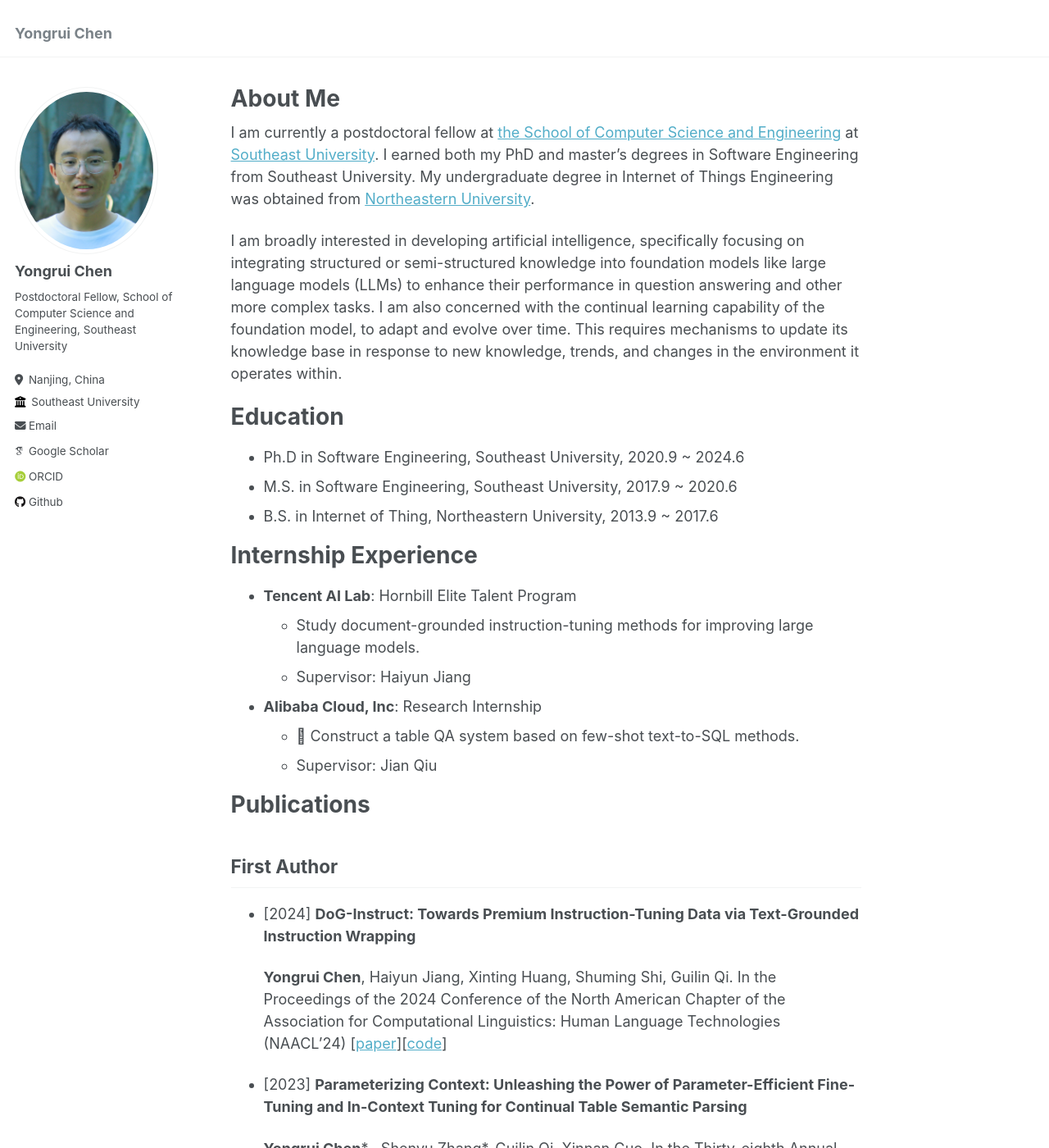
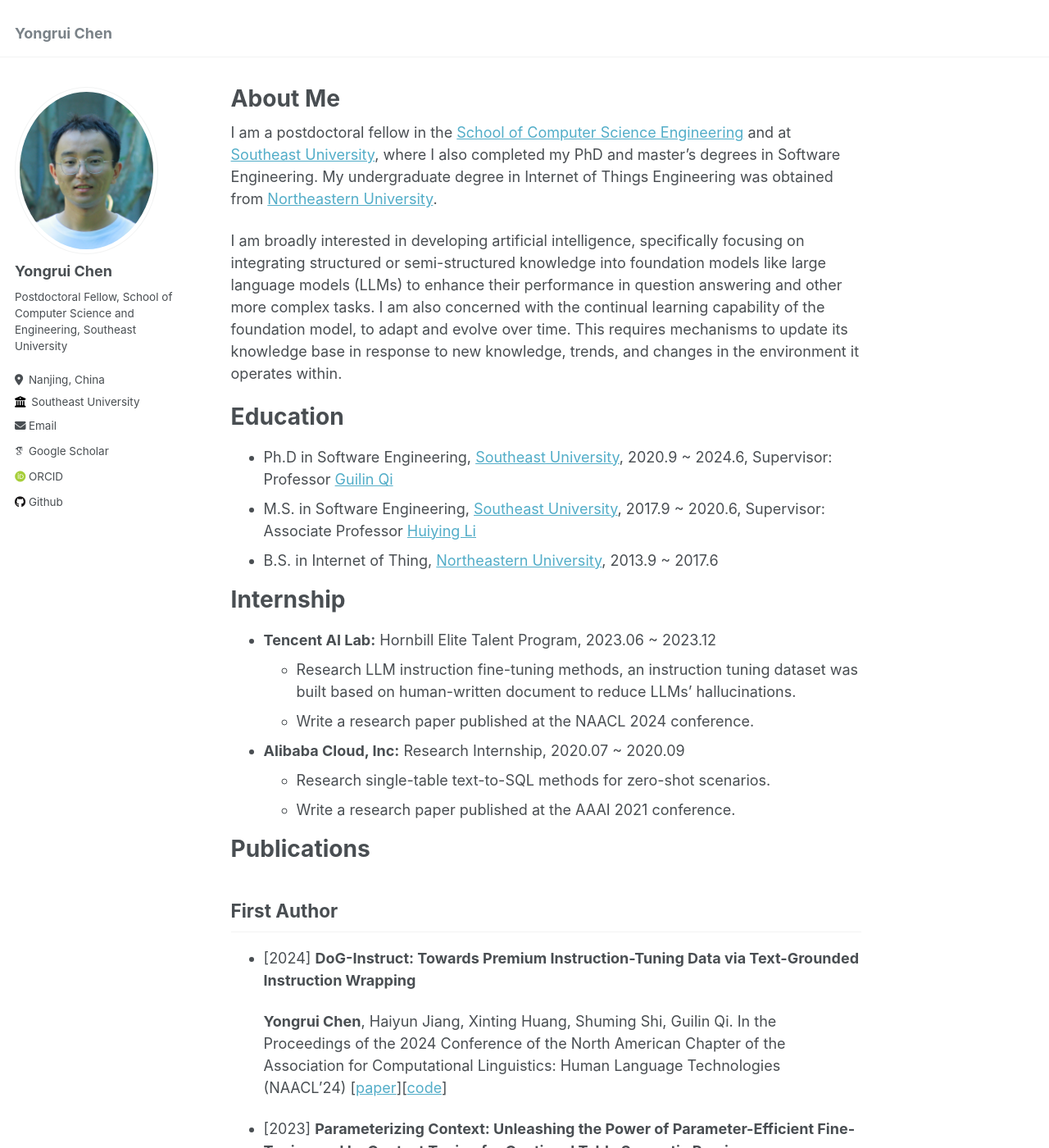
Before and after one commit to Bahuia/bahuia.github.io, a Jekyll site: the page built from _pages/about.md, in a window 1280 px wide and 1400 px high. Shown: the whole window at 82% size. Built offline with Jekyll 4.4.1, drawn with Linux system fonts in a browser that asks for light colours; some web fonts are replaced; some of the changed text lies outside the part shown.

Commit message:
20240722

```diff
--- a/_pages/about.md
+++ b/_pages/about.md
@@ -7,8 +7,7 @@ redirect_from:
   - /about.html
 ---
 
-
-I am currently a postdoctoral fellow at [the School of Computer Science and Engineering](https://cse.seu.edu.cn) at [Southeast University](https://www.seu.edu.cn). I earned both my PhD and master's degrees in Software Engineering from Southeast University. My undergraduate degree in Internet of Things Engineering was obtained from [Northeastern University](https://www.neu.edu.cn).
+I am a postdoctoral fellow in the [School of Computer Science Engineering](https://cse.seu.edu.cn) and at [Southeast University](https://www.seu.edu.cn), where I also completed my PhD and master's degrees in Software Engineering. My undergraduate degree in Internet of Things Engineering was obtained from [Northeastern University](https://www.neu.edu.cn).
 
 I am broadly interested in developing artificial intelligence, specifically focusing on integrating structured or semi-structured knowledge into foundation models like large language models (LLMs) to enhance their performance in question answering and other more complex tasks.
 I am also concerned with the continual learning capability of the foundation model, to adapt and evolve over time. This requires mechanisms to update its knowledge base in response to new knowledge, trends, and changes in the environment it operates within.
@@ -17,21 +16,21 @@ I am also concerned with the continual learning capability of the foundation mod
 Education
 ======
 
-* Ph.D in Software Engineering, Southeast University, 2020.9 ~ 2024.6
-* M.S. in Software Engineering, Southeast University, 2017.9 ~ 2020.6
-* B.S. in Internet of Thing, Northeastern University, 2013.9 ~ 2017.6
+* Ph.D in Software Engineering, [Southeast University](https://www.seu.edu.cn), 2020.9 ~ 2024.6, Supervisor: Professor [Guilin Qi](https://cs.seu.edu.cn/_s191/2023/1024/c23024a469541/page.psp)
+* M.S. in Software Engineering, [Southeast University](https://www.seu.edu.cn), 2017.9 ~ 2020.6, Supervisor: Associate Professor [Huiying Li](https://cse.seu.edu.cn/2019/0105/c23024a257505/page.htm)
+* B.S. in Internet of Thing, [Northeastern University](https://www.neu.edu.cn), 2013.9 ~ 2017.6
 
 
-Internship Experience
+Internship
 ======
 
-* **Tencent AI Lab**: Hornbill Elite Talent Program
-  * Study document-grounded instruction-tuning methods for improving large language models.
-  * Supervisor: Haiyun Jiang
+* **Tencent AI Lab:** Hornbill Elite Talent Program, 2023.06 ~ 2023.12
+  * Research LLM instruction fine-tuning methods, an instruction tuning dataset was built based on human-written document to reduce LLMs' hallucinations.
+  * Write a research paper published at the NAACL 2024 conference.
 
-* **Alibaba Cloud, Inc**: Research Internship
-  * 	Construct a table QA system based on few-shot text-to-SQL methods.
-  * Supervisor: Jian Qiu
+* **Alibaba Cloud, Inc:** Research Internship, 2020.07 ~ 2020.09
+  * Research single-table text-to-SQL methods for zero-shot scenarios.
+  * Write a research paper published at the AAAI 2021 conference.
 
 
 Publications
@@ -73,12 +72,26 @@ First Author
 Co-author
 ------
 
+Talks
+======
+* Speaker of the NLP Frontier Forum at the [5th Jiangsu Artificial Intelligence Conference](http://www.jsai.org.cn/jsai) in 2022 [slides]()
+* Speaker of [OpenKG](http://openkg.cn) Seminar in May 2023
 
 
-HONORS & AWARDS
+Honors & Awards
 ======
+* 2024 Huawei Spark Award
+* 2023 Zhangjiang High-Tech Scholarship
+* 2022 Tencent Scholarship
+* 2022 Southeast University Outstanding PhD Award
+* 2021 CEC Great Wisdom Scholarship
+* 2020 Nanjing Artificial Intelligence "Xingzhi Plan" Scholarship
+* 2020 Southeast University PhD Freshman Scholarship
 
 
-
-COMPETITIONS
+Competitions
 ======
+* Silver Medal at the 2017 ACM-ICPC Asia Qingdao Regional Contest
+* Silver Medal at the 2017 CCPC Qinhuangdao Regional Contest
+* Brozen Medal at the 2017 ACM-ICPC East-China Final Contest
+* Champion at the 2017 HUAWEI Cup Southeast University Programming Contest
```
